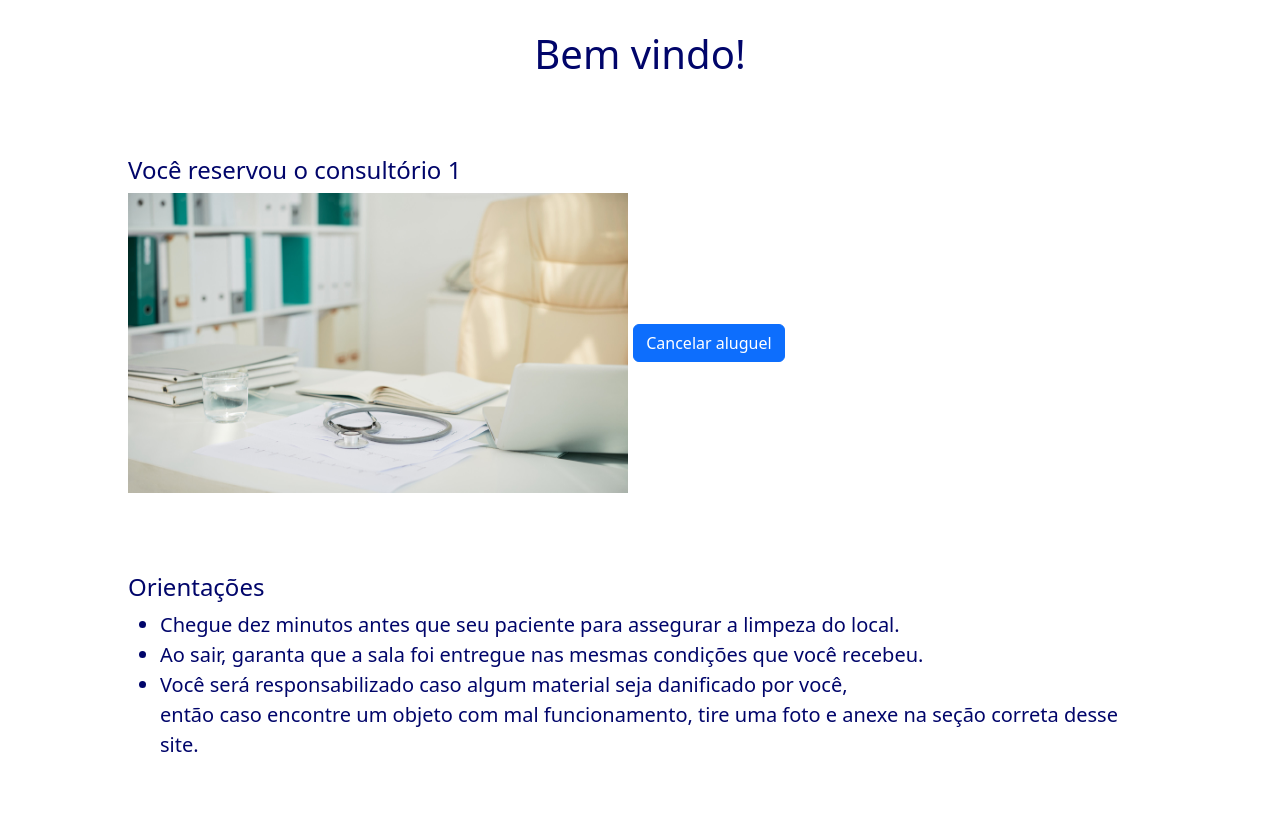
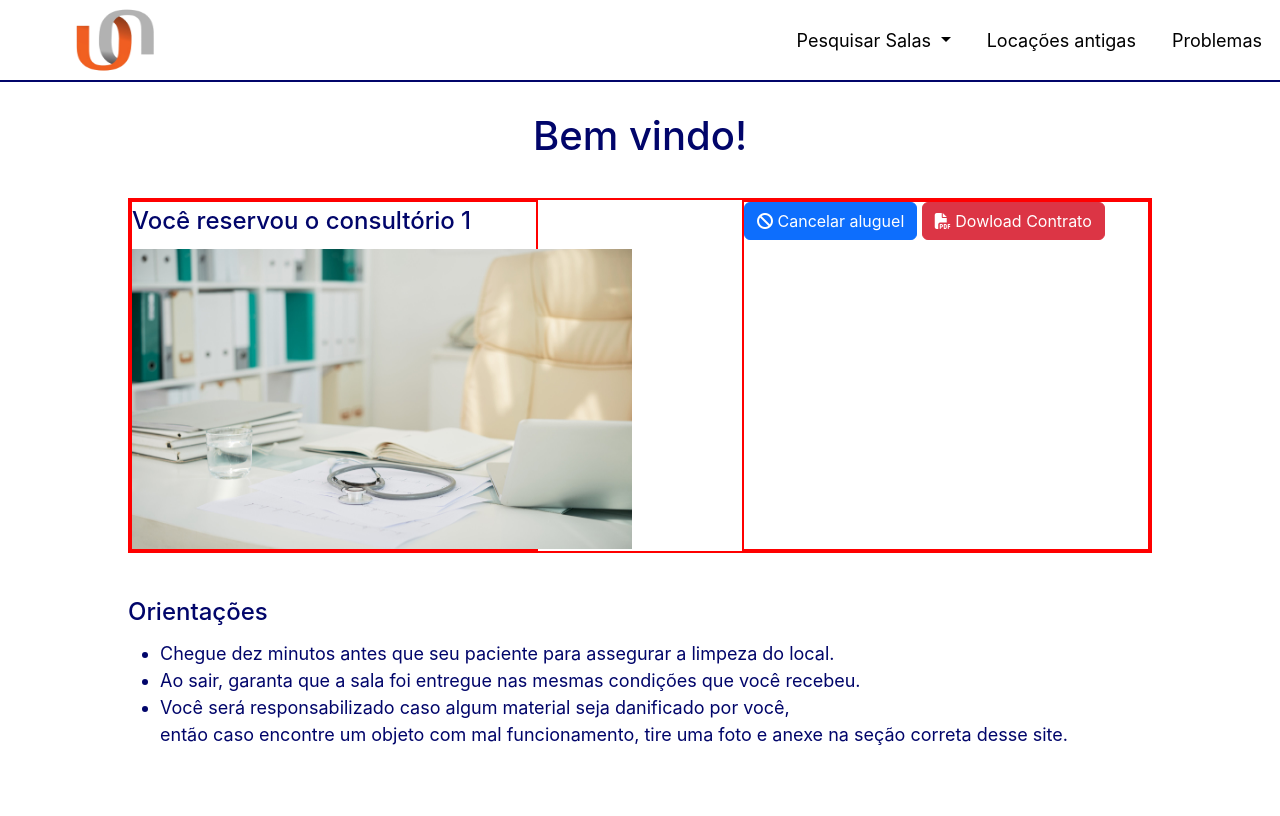
Before and after one commit to BDPorganization/unifisio, a PHP site: page /src/views/menu.html in a window 1280 px wide. After the commit the page ends 745 px from the top, so only its background shows below. Run offline with PHP 8.4, Linux system fonts and the light colour scheme; some libraries are stand-ins or nearby versions.

Commit message:
comit da tela inicial depois de logado

```diff
--- a/public/css/logado.css
+++ b/public/css/logado.css
@@ -1,3 +1,82 @@
+/*padrão*/
+* {
+    margin: 0;
+    padding: 0;
+}
+body{
+    font-family: 'Circular',-apple-system,'BlinkMacSystemFont','Roboto','Helvetica Neue',sans-serif;;
+}
+
+/*navbar*/
+.div-nav{
+    width: 6%;
+    padding: 5px 0px 0px 20px;
+}
+.dropdown-menu.show {
+    display: flex;
+}
+.div-nav img{
+    width: 90px;
+    height: 70px;
+    margin-left: 50px;
+    margin-bottom: 5px;
+}
+.button img{
+    width: 80px;
+    height: 60px;
+    margin-left: 50px;
+}
+.navbar{
+    --bs-navbar-padding-y: 0rem;
+}
+.navbar-nav{
+    display: flex;
+    justify-content: end;
+    width: 100%;
+}
+.navbar-nav a{
+    text-decoration: none;
+    color: #000;
+    font-size: 18px;
+    font-weight: 800;
+    margin: 10px;
+}
+.navbar-nav a:hover {
+    text-decoration: none;
+    color: #01056a;
+    opacity: 0.8;
+    font-size: 18px;
+}
+.navbar{
+    border-bottom: 0.16em solid #01056a;
+    font-weight: 400;
+}
+.navbar a{
+    font-weight: 400;
+}
+.navbar-toggler{
+    margin-left: 80px;
+    margin-right: 380px;
+    margin-top: 10px;
+    margin-bottom: 10px;
+}
+.navbar-toggler:focus{
+    box-shadow: none;
+}
+.btn-login{
+    border: 1px solid #01056a;
+    border-radius: 20px;
+    margin-left: auto;
+    margin-right: 60px;
+    width: 150px;
+}
+.btn-login:hover{
+    border: 1px solid #01056a;
+}
+.btn-login:focus{
+    border: 1px solid #01056a;
+}
+
 /*index*/
 .div-inicial{
     width: 100%;
@@ -13,16 +92,32 @@
     text-align: center;
     padding: 30px 0px;
 }
-.div-inicial div{
-    width: 80%;
-    font-size: 20px;
-    padding: 40px 0px;
+.div-inicial h4{
+    width: 100%;
+    text-align: start;
+    padding: 5px 0px;
 }
-
 .div-inicial div img{
     width: 500px;
     height: 300px;
 }
-.orientacoes p{
+.sala-alugada{
+    border: 2px solid red;
+    width: 80%;
+    display: flex;
+    flex-wrap: wrap;
+    justify-content: space-between;
+}
+.sala-alugada div{
+    width: 40%;
+    text-align: start;
+    border: 2px solid red;
+}
+.orientacoes{
+    width: 80%;
+    display: flex;
+    flex-wrap: wrap;
+    justify-content: start;
     font-size: 18px;
+    padding: 40px 0px;
 }
--- a/src/views/menu.html
+++ b/src/views/menu.html
@@ -15,14 +15,70 @@
     <title>Minhas locações - Unifisio</title>
 </head>
 <body>
+    <nav class="navbar navbar-expand-lg bg-white">
+        <div class="navbar-brand div-nav">
+            <img src="../../public/img/logoSimples_png.png" alt="LOGO_UNIFISIO">
+        </div>
+        <button class="navbar-toggler" type="button" data-bs-toggle="collapse" data-bs-target="#barraNavegacao" aria-expanded="false" >
+            <i class="fa-solid fa-bars-staggered"></i>
+        </button>
+        <div class="collapse navbar-collapse" id="barraNavegacao">
+            <ul class="navbar-nav mb-2 mb-lg-0">
+            <div class="nav-item dropdown">
+                    <a class="nav-link dropdown-toggle" href="#" id="navbarDropdown" role="button" data-bs-toggle="dropdown" aria-expanded="false">
+                      Pesquisar Salas
+                    </a>
+                    <div class="dropdown-menu p-2" aria-labelledby="navbarDropdown">
+                        <div>
+                            <a class="dropdown-item" href="#">
+                                <img src="../../public/img/sala3/1.jpg"  width="100px" alt="consultório 1">
+                                <p>Consultório 1</p>
+                                <p style="font-size: 12px; width: 30%;">
+                                    Ideal para você que busca otimização <br> de pequenos espaços e salas aconchegantes.
+                                </p>
+                            </a>
+                        </div>
+                        <div>
+                            <a class="dropdown-item" href="#">
+                                <img src="../../public/img/sala2/1.jpg"  width="100px" alt="consultório 1">
+                                <p>Consultório 2</p>
+                                <p style="font-size: 12px; width: 30%;">
+                                    Conte com mais espaço e área de circulação,<br> ideal para fazer medições e pesagens.
+                                </p>
+                            </a>
+                        </div>
+                        <div>
+                            <a class="dropdown-item"href="#">
+                                <img src="../../public/img/sala1/imagem1.jpg"  width="100px" alt="consultório 1">
+                                <p>Studio de Pilates</p>
+                                <p style="font-size: 12px; width: 30%;">
+                                    Encontre um studio com ótimos equipamentos <br> para usar com até três pacientes simultâneos
+                                </p>
+                            </a>
+                        </div>
+                    </div>
+                </div>
+                <li class="nav-item">
+                    <a class="nav-link" href="">Locações antigas</a>
+                </li>
+                <li class="nav-item">
+                    <a class="nav-link" href="">Problemas</a>
+                </li>
+            </ul>
+    </nav>
 
     <section>
         <div class="div-inicial">
             <h1>Bem vindo!</h1>
-            <div class="sala_alugada">
-                <h4>Você reservou o consultório 1</h4>
-                <img src='../../public/img/sala3/1.jpg' alt=''>
-                <a href="cancelar.php" class="btn btn-primary">Cancelar aluguel</a>
+            <div class="sala-alugada">
+                <div>
+                    <h4>Você reservou o consultório 1</h4>
+                    <img src='../../public/img/sala3/1.jpg' alt=''>
+                </div>
+                <div>
+                    <a href="cancelar.php" class="btn btn-primary"><i class="fa-solid fa-ban"></i> Cancelar aluguel</a>
+                    <a href="cancelar.php" class="btn btn-danger"><i class="fa-solid fa-file-pdf"></i> Dowload Contrato</a>
+                </div>
             </div>
             <div class="orientacoes">
                 <h4>Orientações</h4>
```
Also changed, not shown: src/views/sala1.html (deleted, +0 -138 lines).
